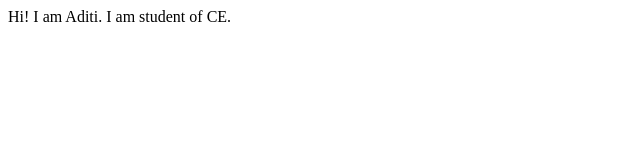
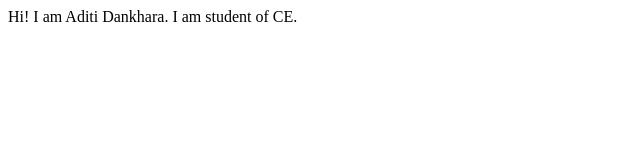
Before and after one commit to aditidankhara07/aditi_demo, a plain HTML site: page index.html in a window 1280 px wide. Shown: the full height of the page, 0-640 px from the left. Drawn offline with Linux system fonts and the light colour scheme.

```diff
--- a/index.html
+++ b/index.html
@@ -7,7 +7,7 @@
     <title>Demo site</title>
 </head>
 <body>
-    Hi! I am Aditi.
+    Hi! I am Aditi Dankhara.
     I am student of CE.
 </body>
 </html>
```
